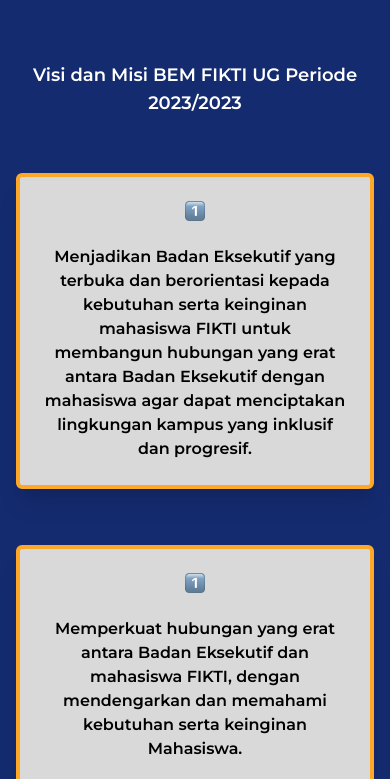
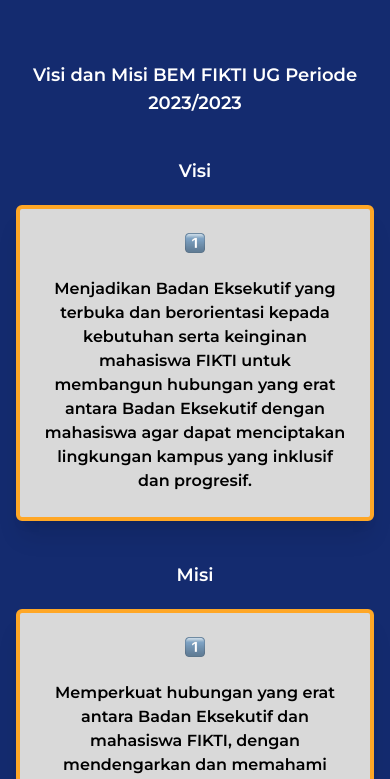
Before and after one commit to AryoNoer/Oprec, a website: page index.html in a window 390 px wide. Shown: the part 287-1066 px from the top of the page. Drawn offline with Linux system fonts and the light colour scheme; a web font is replaced by a local one.

Commit message:
edit visimisi

```diff
--- a/index.html
+++ b/index.html
@@ -97,7 +97,7 @@
     <section id="visi-misi" class="bg-navy py-8 md:pb-40 px-4">
       <div>
         <h1
-          class="text-lg md:text-4xl text-center font-semibold text-white mb-5"
+          class=" text-lg md:text-4xl text-center font-semibold text-white mb-5"
         >
           Visi dan Misi BEM FIKTI UG Periode 2023/2023
         </h1>
@@ -106,6 +106,7 @@
         <!-- Elemen H1 di Sisi Kiri -->
 
         <div class="w-full md:w-1/2 my-5 md:my-0 md:mx-4">
+          <h1 class="md:hidden text-lg md:text-4xl text-center font-semibold text-white mb-5">Visi</h1>
           <p
             class="border-4 rounded-md border-orange shadow-xl bg-[#D9D9D9] p-6 md:p-10 text-base text-center text-black font-semibold mt-4"
           >
@@ -122,6 +123,7 @@
           </p>
         </div>
         <div class="w-full md:w-1/2 my-5 md:my-0 md:mx-4">
+          <h1 class="md:hidden text-lg md:text-4xl text-center font-semibold text-white mb-5">Misi</h1>
           <p
             class="border-4 rounded-md border-orange shadow-xl bg-[#D9D9D9] p-6 md:p-10 text-base text-center text-black font-semibold mt-4"
           >
```
Also changed, not shown: dist/output.css.
